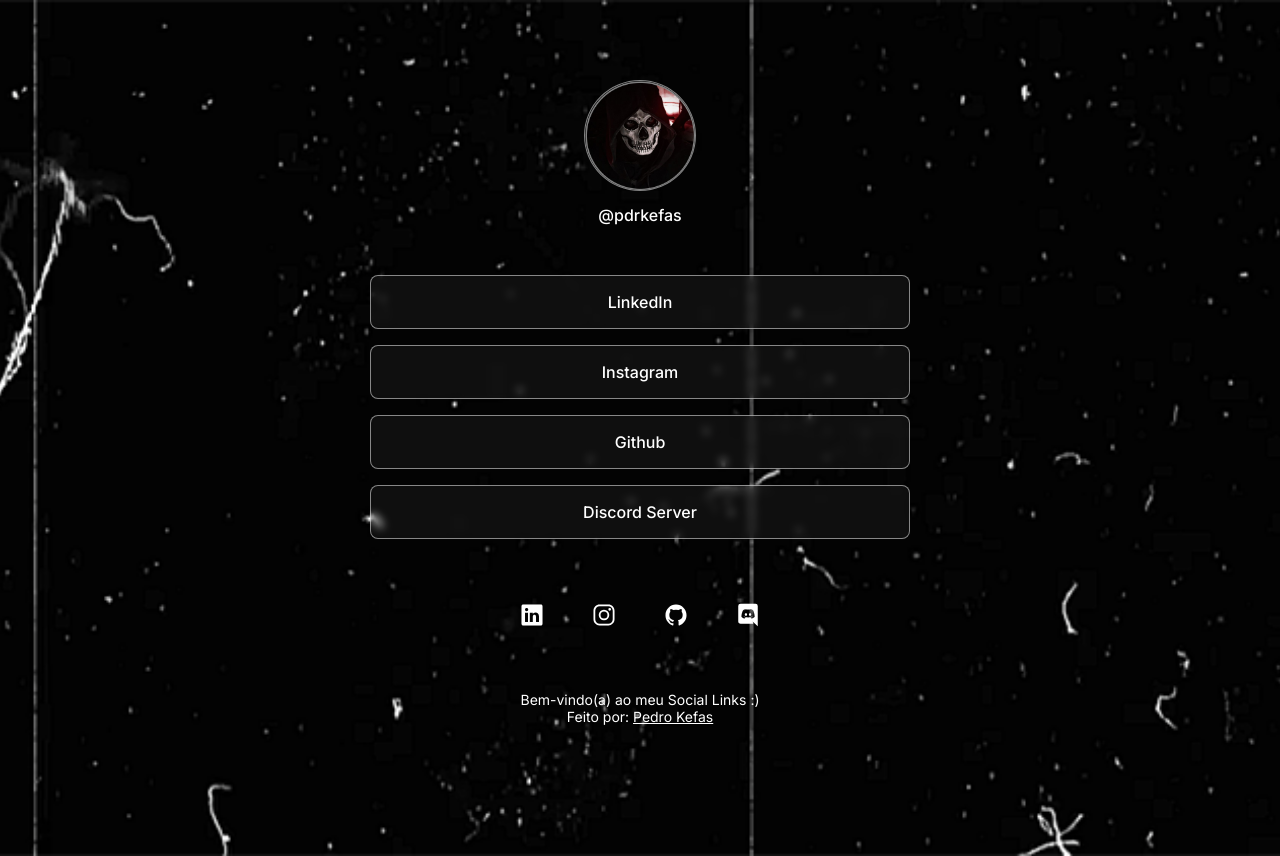
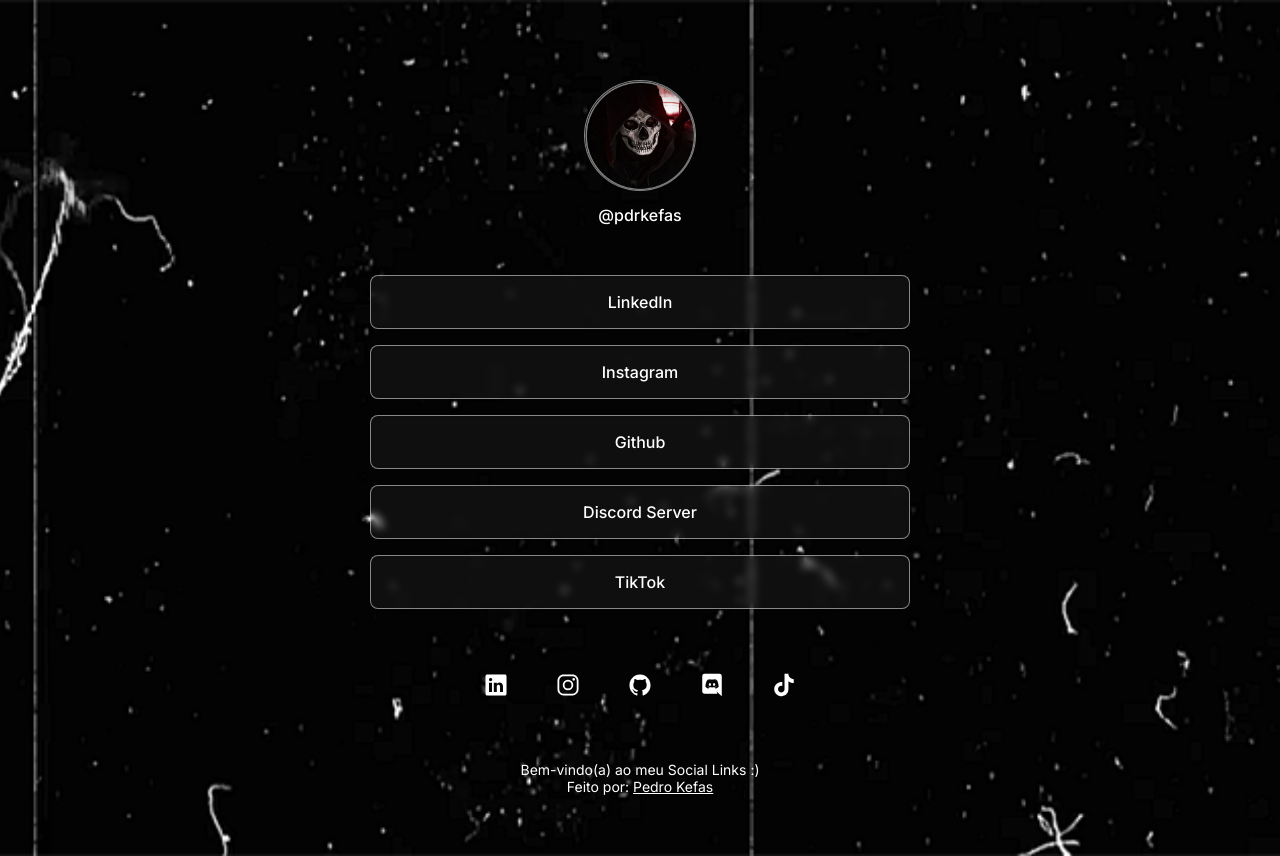
Before and after one commit to Pedro-Kefas/social-links, a plain HTML site: page index.html in a window 1280 px wide. Drawn offline with nearby package versions, Linux system fonts and the light colour scheme.

Commit message:
Atualização

```diff
--- a/index.html
+++ b/index.html
@@ -11,6 +11,7 @@
     <meta name="viewport" content="width=device-width, initial-scale=1.0">
     <title>Pedro Kefas</title>
     <link rel="stylesheet" href="./style.css">
+    <link rel="shortcut icon" href="assets/target.png" type="image/x-icon">
 </head>
 <body>
     <div id="conteudo">
@@ -31,6 +32,9 @@
             <li>
                 <a href="https://discord.gg/Uk8Qgtwgqs" target="_blank">Discord Server</a>
             </li>
+            <li>
+                <a href="https://www.tiktok.com/@pdrkefas" target="_blank">TikTok</a>
+            </li>
         </ul>
         <div id="links">
             <a href="https://www.linkedin.com/in/pedrovictorlopes/" target="_blank">
@@ -47,6 +51,9 @@
               <a href="https://discord.gg/Uk8Qgtwgqs" target="_blank">
                 <ion-icon name="logo-discord"></ion-icon>
               </a>
+              <a href="https://www.tiktok.com/@pdrkefas" target="_blank">
+                <ion-icon name="logo-tiktok">
+              </a>
         </div>
         <footer>
             Bem-vindo(a) ao meu Social Links :) <br> Feito por: <a href="https://www.instagram.com/pdrkefas/">Pedro Kefas</a>
```
Also changed, not shown: assets/target.png (added).
